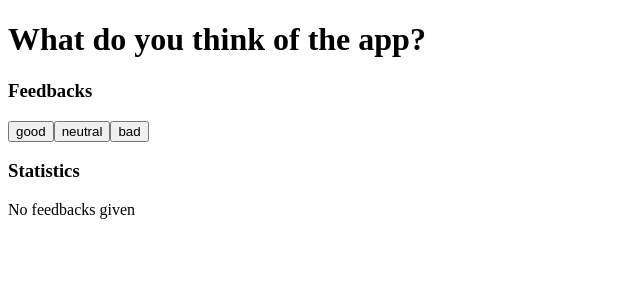
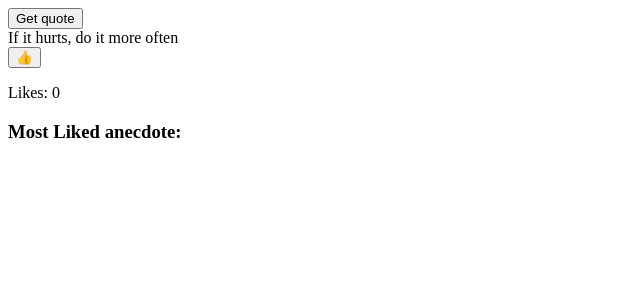
Before and after one commit to davidildefonso/phoneBookLocalFrontend, a React (Create React App) app: page / in a window 1280 px wide. Shown: the top 300 px of the page, without its empty margins (0-640 px from the left). Built offline with nearby package versions, Linux system fonts and the light colour scheme.

Commit message:
completed ex2

```diff
--- a/src/index.js
+++ b/src/index.js
@@ -1,6 +1,6 @@
 import React,{useState} from 'react';
 import ReactDom from 'react-dom';
-import App from './part1/part1D/exercise1/app.js'
+import App from './part1/part1D/ex2Anecdotes/app.js'
 
 
 
--- /dev/null
+++ b/src/part1/part1D/ex2Anecdotes/app.js
@@ -0,0 +1,54 @@
+import React,{useState} from 'react';
+import Button from './button.js';
+import DisplayLikes from './like.js'
+import MostLikedAnecdote from './mostliked.js'
+
+const App=()=>{
+
+  const [state, setSelected] = useState({selected:0,
+    a0:0,a1:0,a2:0,a3:0,a4:0,a5:0});
+
+
+
+
+
+  const getRandomQuote=()=>{
+    const stateCp={...state};
+    stateCp.selected=  Math.floor(Math.random()*(anecdotes.length));
+    setSelected( stateCp);
+  }
+
+  const likeAnecdote=()=>{
+    const stateCp={...state};
+    const sel=stateCp.selected;
+    stateCp["a"+sel]++;
+    setSelected(stateCp)
+
+  }
+
+  return (
+    <div>
+      <Button text="Get quote" handleClick={getRandomQuote}></Button>
+      <div>
+        {anecdotes[state.selected]}
+      </div>
+      <Button  handleClick={likeAnecdote} text="👍"></Button>
+      <DisplayLikes state={state} ></DisplayLikes>
+      <MostLikedAnecdote state={state} anecdotes={anecdotes}></MostLikedAnecdote>
+    </div>
+
+  )
+
+
+}
+
+const anecdotes = [
+  'If it hurts, do it more often',
+  'Adding manpower to a late software project makes it later!',
+  'The first 90 percent of the code accounts for the first 90 percent of the development time...The remaining 10 percent of the code accounts for the other 90 percent of the development time.',
+  'Any fool can write code that a computer can understand. Good programmers write code that humans can understand.',
+  'Premature optimization is the root of all evil.',
+  'Debugging is twice as hard as writing the code in the first place. Therefore, if you write the code as cleverly as possible, you are, by definition, not smart enough to debug it.'
+]
+
+export default App;
--- /dev/null
+++ b/src/part1/part1D/ex2Anecdotes/button.js
@@ -0,0 +1,9 @@
+import React,{useState} from 'react';
+
+const Button=({text,handleClick})=>{
+  return (
+    <button  onClick={handleClick} >{text}</button>
+  )
+}
+
+export default Button;
--- /dev/null
+++ b/src/part1/part1D/ex2Anecdotes/like.js
@@ -0,0 +1,15 @@
+import React,{useState} from 'react';
+
+const DisplayLikes=({state})=>{
+
+
+  const sel=state.selected;
+
+
+
+  return (
+    <p>Likes: {state["a"+sel]}</p>
+  )
+}
+
+export default DisplayLikes;
--- /dev/null
+++ b/src/part1/part1D/ex2Anecdotes/mostliked.js
@@ -0,0 +1,30 @@
+import React,{useState} from 'react';
+
+const MostLikedAnecdote=({state,anecdotes})=>{
+
+  const cp={...state};
+  delete cp.selected;
+
+  const max= Object.keys(cp).reduce((a, b) => cp[a] > cp[b] ? a : b);
+
+
+
+  if(cp[max]!==0){
+    return (
+      <div>
+        <h3>Most Liked anecdote: </h3>
+        <p> {anecdotes[max.slice(1,)]}</p>
+        <p> Likes: {state[max]}</p>
+      </div>
+
+    )
+  }
+
+  return (
+    <div><h3>Most Liked anecdote: </h3></div>
+  )
+
+
+}
+
+export default MostLikedAnecdote;
```
